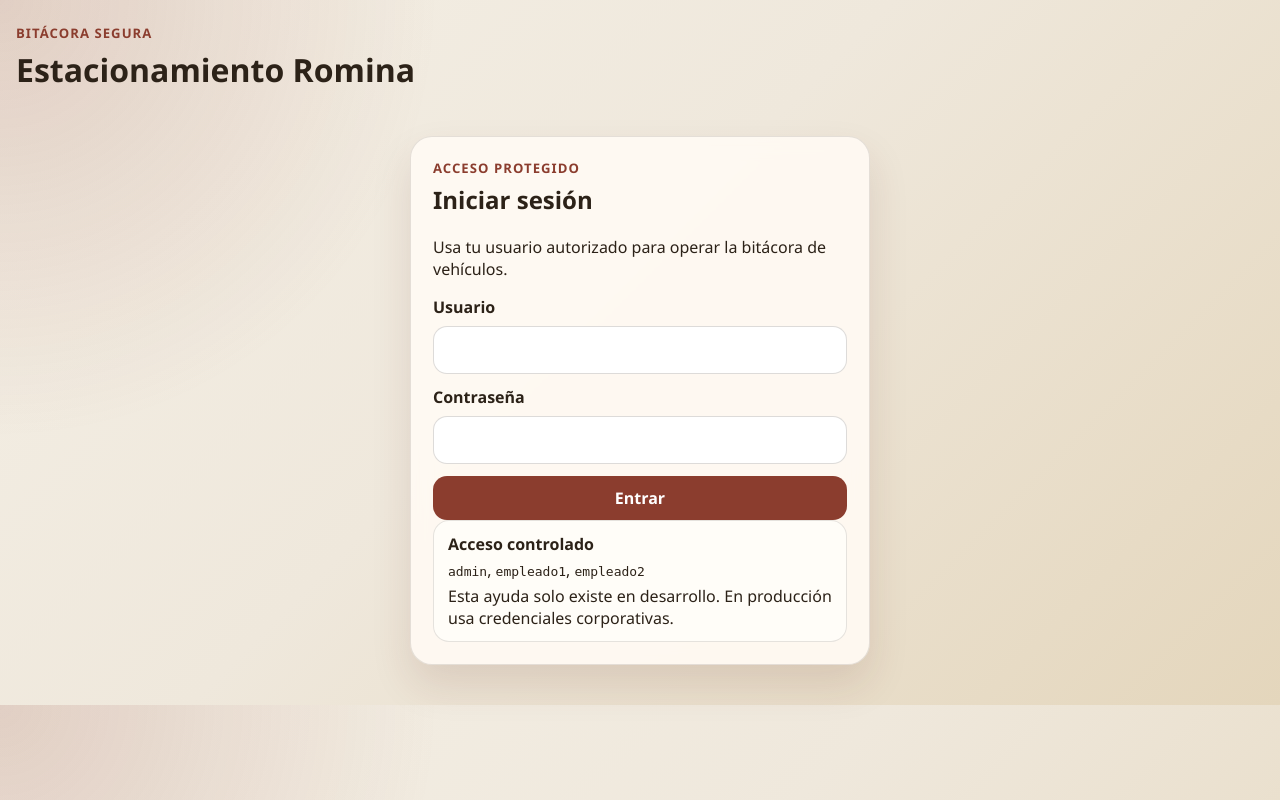
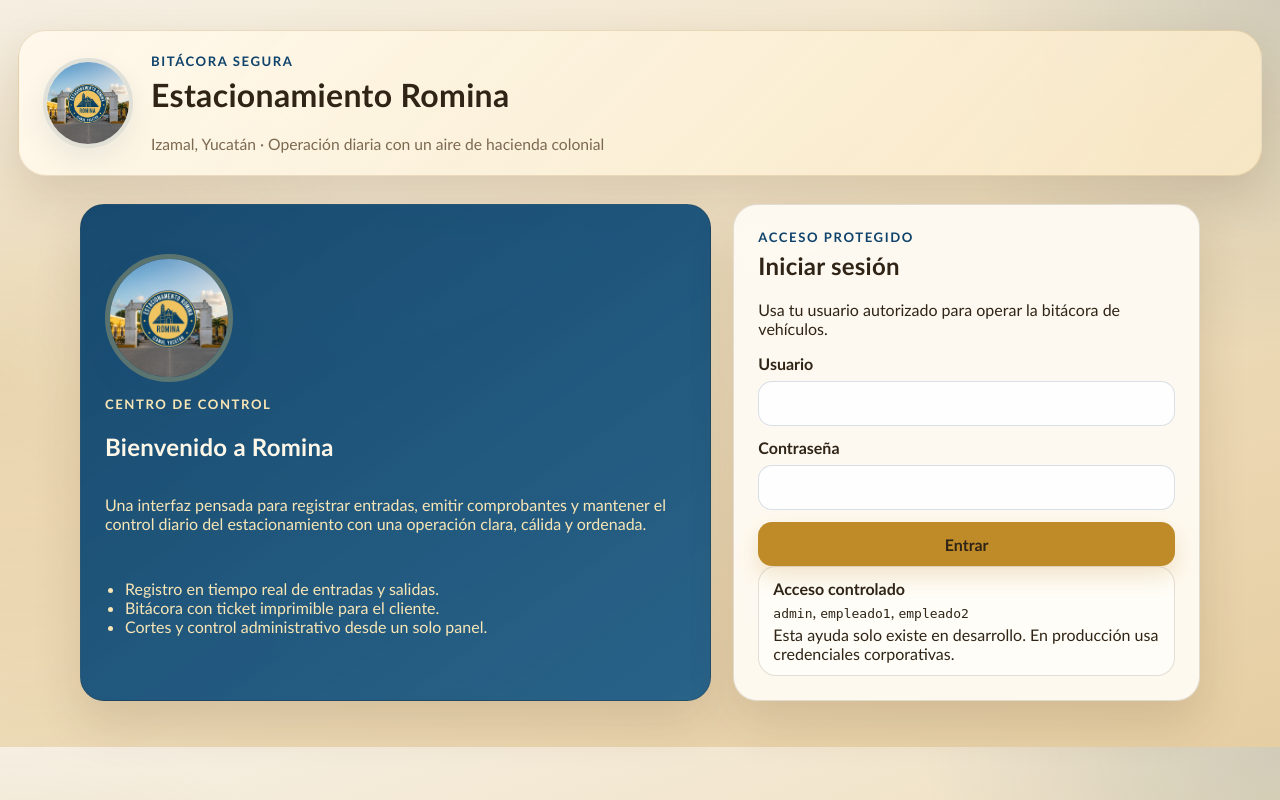
Before and after one commit to Chesco23706/estacionamiento-romina, a Flask app: page /login in a window 1280 px wide. Run offline with Flask 3, Linux system fonts and the light colour scheme.

Commit message:
Redesign UI with colonial Yucatan visual style and branding

```diff
--- /dev/null
+++ b/app.py
@@ -0,0 +1,5 @@
+from server import app
+
+
+if __name__ == "__main__":
+    app.run(host="0.0.0.0", port=5000, debug=app.config.get("DEBUG", False))
--- a/app/templates/base.html
+++ b/app/templates/base.html
@@ -8,10 +8,15 @@
   </head>
   <body>
     <div class="page-shell">
-      <header class="topbar">
+      <header class="topbar-shell">
+        <div class="topbar">
+          <div class="brand-block">
+            <img class="brand-logo" src="{{ url_for('static', filename='logo.jpg') }}" alt="Logo Estacionamiento Romina">
             <div>
               <p class="eyebrow">Bitácora segura</p>
               <h1>{{ config.APP_NAME }}</h1>
+              <p class="brand-subtitle">Izamal, Yucatán · Operación diaria con un aire de hacienda colonial</p>
+            </div>
           </div>
           {% if current_user.is_authenticated %}
           <div class="topbar-actions">
@@ -25,6 +30,7 @@
             </form>
           </div>
           {% endif %}
+        </div>
       </header>
 
       {% with messages = get_flashed_messages(with_categories=true) %}
--- a/app/templates/login.html
+++ b/app/templates/login.html
@@ -2,6 +2,19 @@
 {% block title %}Login | Estacionamiento Romina{% endblock %}
 {% block content %}
 <main class="auth-layout">
+  <section class="auth-stage">
+    <article class="card auth-showcase">
+      <img class="auth-logo" src="{{ url_for('static', filename='logo.jpg') }}" alt="Logo Romina">
+      <p class="eyebrow">Centro de control</p>
+      <h2>Bienvenido a Romina</h2>
+      <p>Una interfaz pensada para registrar entradas, emitir comprobantes y mantener el control diario del estacionamiento con una operación clara, cálida y ordenada.</p>
+      <ul class="plain-list">
+        <li>Registro en tiempo real de entradas y salidas.</li>
+        <li>Bitácora con ticket imprimible para el cliente.</li>
+        <li>Cortes y control administrativo desde un solo panel.</li>
+      </ul>
+    </article>
+
     <section class="card auth-card">
       <p class="eyebrow">Acceso protegido</p>
       <h2>Iniciar sesión</h2>
@@ -28,5 +41,6 @@
         {% endif %}
       </div>
     </section>
+  </section>
 </main>
 {% endblock %}
--- a/public/styles.css
+++ b/public/styles.css
@@ -1,17 +1,18 @@
 :root {
-  --bg: #f4efe5;
-  --bg-accent: #e4d6bc;
-  --surface: rgba(255, 250, 243, 0.92);
-  --surface-strong: #fffdf8;
-  --ink: #2c2218;
-  --muted: #6d5d4c;
-  --primary: #8b3d2e;
-  --primary-dark: #5c231a;
-  --secondary: #204e4a;
-  --danger: #9f2b27;
-  --success: #2b6d44;
-  --border: rgba(44, 34, 24, 0.12);
-  --shadow: 0 20px 40px rgba(92, 35, 26, 0.12);
+  --bg: #f3ecde;
+  --bg-accent: #dcc39b;
+  --surface: rgba(255, 251, 244, 0.94);
+  --surface-strong: #fffdf7;
+  --ink: #2f2416;
+  --muted: #7b6950;
+  --primary: #bf8a28;
+  --primary-dark: #8f6417;
+  --secondary: #0f436b;
+  --danger: #8e3328;
+  --success: #436a45;
+  --border: rgba(62, 41, 16, 0.14);
+  --shadow: 0 22px 48px rgba(74, 46, 15, 0.14);
+  --shadow-soft: 0 12px 28px rgba(15, 67, 107, 0.08);
 }
 
 * {
@@ -20,40 +21,74 @@
 
 body {
   margin: 0;
-  font-family: "Segoe UI", Tahoma, Geneva, Verdana, sans-serif;
+  font-family: "Trebuchet MS", "Segoe UI", Tahoma, Geneva, Verdana, sans-serif;
   color: var(--ink);
   background:
-    radial-gradient(circle at top left, rgba(139, 61, 46, 0.18), transparent 30%),
-    linear-gradient(135deg, var(--bg), #efe8dc 45%, var(--bg-accent));
+    radial-gradient(circle at top right, rgba(15, 67, 107, 0.14), transparent 24%),
+    radial-gradient(circle at left center, rgba(191, 138, 40, 0.16), transparent 30%),
+    linear-gradient(160deg, #f6f0e4 0%, #efdfbf 46%, #e6cea3 100%);
 }
 
 .page-shell {
-  width: min(1400px, calc(100% - 32px));
+  width: min(1480px, calc(100% - 36px));
   margin: 0 auto;
-  padding: 24px 0 40px;
+  padding: 30px 0 46px;
 }
 
 .topbar,
 .section-heading,
 .topbar-actions,
-.button-row {
+.button-row,
+.ticket-header {
   display: flex;
   align-items: center;
   justify-content: space-between;
-  gap: 12px;
+  gap: 14px;
 }
 
-.topbar {
-  margin-bottom: 24px;
+.topbar-shell {
+  margin-bottom: 28px;
+  padding: 22px 24px;
+  background: linear-gradient(135deg, rgba(255, 249, 236, 0.95), rgba(249, 232, 197, 0.88));
+  border: 1px solid rgba(143, 100, 23, 0.18);
+  border-radius: 28px;
+  box-shadow: var(--shadow);
+}
+
+.brand-block {
+  display: flex;
+  align-items: center;
+  gap: 18px;
+}
+
+.brand-logo,
+.auth-logo,
+.hero-logo,
+.ticket-logo {
+  object-fit: cover;
+  border-radius: 50%;
+  box-shadow: var(--shadow-soft);
+}
+
+.brand-logo {
+  width: 90px;
+  height: 90px;
+  border: 4px solid rgba(15, 67, 107, 0.12);
+}
+
+.brand-subtitle {
+  margin: 8px 0 0;
+  color: var(--muted);
+  font-size: 0.98rem;
 }
 
 .eyebrow {
   margin: 0 0 6px;
-  color: var(--primary);
+  color: var(--secondary);
   font-size: 0.82rem;
   font-weight: 700;
   text-transform: uppercase;
-  letter-spacing: 0.08em;
+  letter-spacing: 0.12em;
 }
 
 h1,
@@ -62,18 +97,23 @@ p {
   margin-top: 0;
 }
 
+h1,
+h2 {
+  letter-spacing: 0.01em;
+}
+
 .card,
 .stat-card,
 .report-card {
   background: var(--surface);
   backdrop-filter: blur(10px);
   border: 1px solid var(--border);
-  border-radius: 22px;
+  border-radius: 24px;
   box-shadow: var(--shadow);
 }
 
 .card {
-  padding: 22px;
+  padding: 24px;
 }
 
 .user-card,
@@ -81,7 +121,7 @@ p {
 .type-counter {
   background: var(--surface-strong);
   border: 1px solid var(--border);
-  border-radius: 16px;
+  border-radius: 18px;
   padding: 12px 14px;
 }
 
@@ -113,8 +153,41 @@ p {
   place-items: center;
 }
 
+.auth-stage {
+  width: min(1120px, 100%);
+  display: grid;
+  grid-template-columns: 1.15fr 0.85fr;
+  gap: 22px;
+  align-items: stretch;
+}
+
+.auth-showcase,
 .auth-card {
-  width: min(460px, 100%);
+  min-height: 100%;
+}
+
+.auth-showcase {
+  display: grid;
+  align-content: center;
+  gap: 14px;
+  background: linear-gradient(145deg, rgba(15, 67, 107, 0.96), rgba(19, 86, 132, 0.9));
+  color: #fff8e9;
+}
+
+.auth-showcase .eyebrow,
+.auth-showcase p,
+.auth-showcase li {
+  color: #f8e6b6;
+}
+
+.auth-logo {
+  width: 128px;
+  height: 128px;
+  border: 5px solid rgba(255, 214, 106, 0.28);
+}
+
+.auth-card {
+  width: min(500px, 100%);
 }
 
 .ticket-card {
@@ -228,9 +360,9 @@ select,
 textarea {
   width: 100%;
   padding: 12px 14px;
-  border: 1px solid rgba(44, 34, 24, 0.16);
+  border: 1px solid rgba(15, 67, 107, 0.16);
   border-radius: 14px;
-  background: #fff;
+  background: rgba(255, 255, 255, 0.94);
 }
 
 .btn,
@@ -241,21 +373,24 @@ textarea {
   min-height: 44px;
   padding: 0 16px;
   background: var(--primary);
-  color: #fff;
+  color: #2f2416;
   border: none;
   border-radius: 14px;
   text-decoration: none;
   font-weight: 700;
   cursor: pointer;
+  box-shadow: 0 10px 22px rgba(191, 138, 40, 0.22);
 }
 
 .btn-secondary,
 .link-button {
   background: var(--secondary);
+  color: #fff8e9;
 }
 
 .btn-danger {
   background: var(--danger);
+  color: #fff;
 }
 
 .plain-list {
```
Also changed, not shown: other parts of public/styles.css (+103 -23 lines), app/templates/dashboard.html (+31 -7 lines), app/templates/ticket.html (+8 -2 lines), public/logo.jpg (added). Lines whose indentation alone changed are shown as unchanged.
